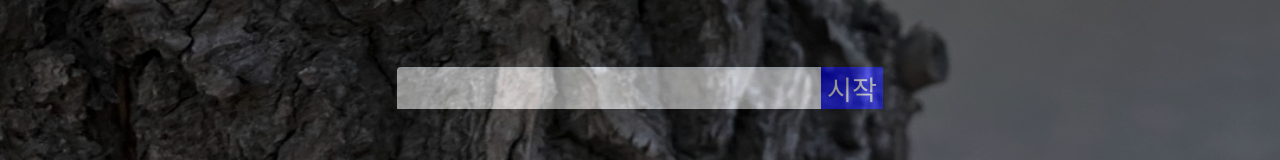
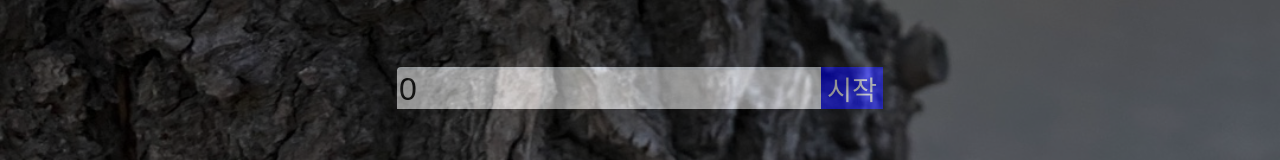
Before and after one commit to 0sinf/timer, a React (Vite) app: page / in a window 1280 px wide. Shown: the part 552-712 px from the top of the page. Built offline with nearby package versions, Linux system fonts and the light colour scheme.

Commit message:
Add context for time

```diff
--- a/src/App.tsx
+++ b/src/App.tsx
@@ -1,13 +1,16 @@
 import "./App.css";
 import { TimeForm } from "./components/TimeForm";
+import { TimerContextProvider } from "./context/TimerContext";
 
 function App() {
   return (
-    <div className="App">
-      <div className="App_filter">
-        <TimeForm />
+    <TimerContextProvider>
+      <div className="App">
+        <div className="App_filter">
+          <TimeForm />
+        </div>
       </div>
-    </div>
+    </TimerContextProvider>
   );
 }
 
--- a/src/components/TimeForm.tsx
+++ b/src/components/TimeForm.tsx
@@ -1,9 +1,18 @@
 import "./TimeForm.css";
+import { useContext } from "react";
+import { TimerContext } from "../context/TimerContext";
 
 export function TimeForm() {
+  const { time, setTimeHandler } = useContext(TimerContext);
+
   return (
     <div className="form_div">
-      <input className="form_input" type="text" />
+      <input
+        className="form_input"
+        type="text"
+        defaultValue={time}
+        onChange={(event) => setTimeHandler(+event.target.value)}
+      />
       <button className="form_button" type="button">
         시작
       </button>
--- /dev/null
+++ b/src/context/TimerContext.tsx
@@ -0,0 +1,20 @@
+import { createContext, useState } from "react";
+
+export const TimerContext = createContext({
+  time: 0,
+  setTimeHandler: (time: number) => {},
+});
+
+export const TimerContextProvider = ({
+  children,
+}: {
+  children: React.ReactNode;
+}) => {
+  const [time, setTime] = useState(0);
+  const setTimeHandler = (time: number) => setTime(time);
+  return (
+    <TimerContext.Provider value={{ time, setTimeHandler }}>
+      {children}
+    </TimerContext.Provider>
+  );
+};
```
